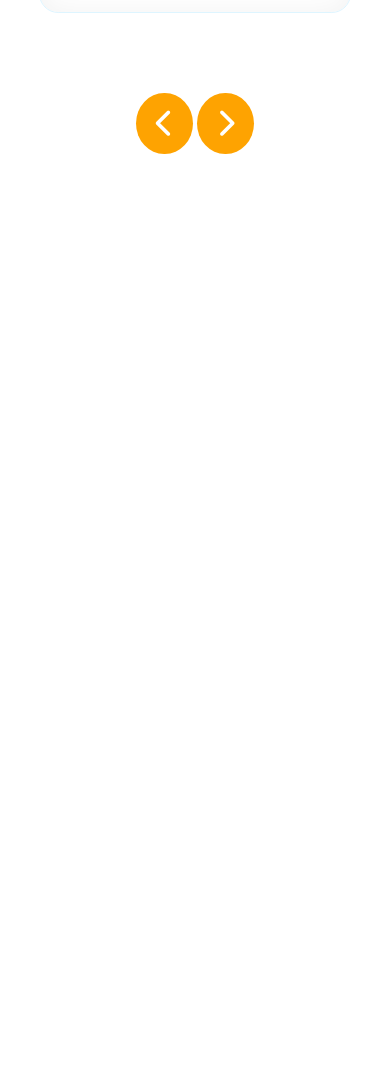
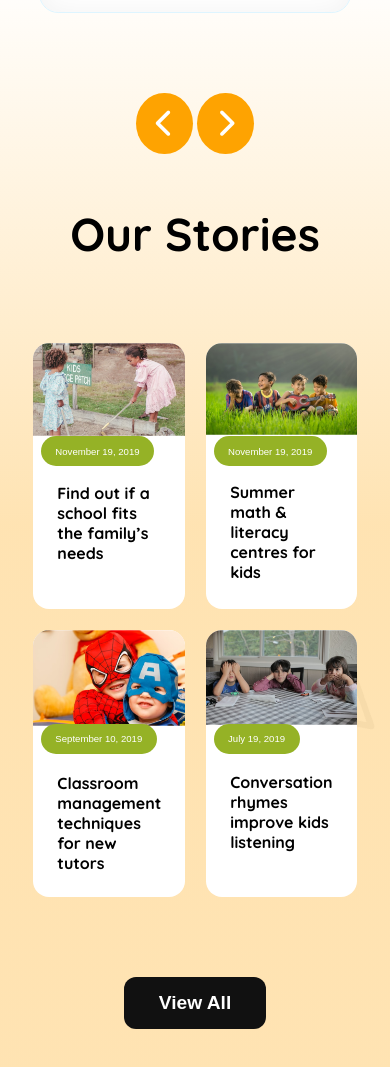
Before and after one commit to Riad45/JKM-B11-A2-KidSchool, a plain HTML site: page index.html in a window 390 px wide. Shown: the part 2772-3839 px from the top of the page. Before the commit the page ends 2977 px from the top, so only its background shows below. Drawn offline with Linux system fonts and the light colour scheme.

Commit message:
stories section added and made it responsive

```diff
--- a/index.html
+++ b/index.html
@@ -13,7 +13,7 @@
     <link rel="preconnect" href="https://fonts.gstatic.com" crossorigin>
     <link href="https://fonts.googleapis.com/css2?family=Quicksand:wght@300..700&display=swap" rel="stylesheet">
 
-    <link rel="stylesheet" href="https://cdnjs.cloudflare.com/ajax/libs/font-awesome/6.7.2/css/all.min.css"/>
+    <link rel="stylesheet" href="https://cdnjs.cloudflare.com/ajax/libs/font-awesome/6.7.2/css/all.min.css" />
 </head>
 
 <body>
@@ -94,6 +94,93 @@
             </div>
         </section>
 
+        <section class="stories-section">
+            <div class="section-title">Our Stories</div>
+            <div class="s-card-container">
+                <div class="s-card s1">
+                    <img src="./assets/story-1.png" alt="" class="s-card-img">
+                   <div class="s-card-content">
+
+                    <div class="s-card-btn-">
+
+                    </div>
+                    <button class="s-card-btn">November 19, 2019</button>
+                    <h3 class="s-card-title">A fun toddler coloring training on classroom</h3>
+                    <p class="s-card-description">Beautiful branding for changes by Never Now in Australia.
+                        changes is a platform for open discussion in an inclusive and
+                        collaborative environment, providing the...</p>
+                   </div>
+                </div>
+                <div class="s-card">
+                    <img src="./assets/story-2.png" alt="" class="s-card-img">
+                    <div class="s-card-content">
+                        <div class="s-card-btn-">
+                            <button class="s-card-btn">November 19, 2019</button>
+                        </div>
+
+
+                        <h3 class="s-card-title">Find out if a school fits the
+                            family’s needs </h3>
+                    </div>
+
+
+                </div>
+                <div class="s-card">
+                    <img src="./assets/story-3.png" alt="" class="s-card-img">
+
+                    <div class="s-card-content">
+                        <div class="s-card-btn-">
+                            <button class="s-card-btn">November 19, 2019</button>
+                        </div>
+
+
+                        <h3 class="s-card-title">
+                            Summer math & literacy
+                            centres for kids
+
+                        </h3>
+                    </div>
+
+
+
+                </div>
+                <div class="s-card">
+                    <img src="./assets/story-4.png" alt="" class="s-card-img">
+
+                    <div class="s-card-content">
+                        <div class="s-card-btn-">
+                            <button class="s-card-btn">September 10, 2019</button>
+                        </div>
+
+                        <h3 class="s-card-title">
+                            Classroom management
+                            techniques for new tutors
+                        </h3>
+                    </div>
+
+
+                </div>
+                <div class="s-card">
+                    <img src="./assets/story-5.png" alt="" class="s-card-img">
+
+                    <div class="s-card-content">
+                        <div class="s-card-btn-">
+                            <button class="s-card-btn">July 19, 2019</button>
+                        </div>
+
+
+                        <h3 class="s-card-title">
+                            Conversation rhymes
+                            improve kids listening
+                        </h3>
+                    </div>
+
+
+                </div>
+            </div>
+            <button class="btn-primary stories-btn">View All</button>
+        </section>
+
     </main>
 
     <footer>
--- a/style.css
+++ b/style.css
@@ -153,7 +153,8 @@ ul li:nth-child(4) a {
 
 main {
 
-    background: url(/assets/bg.png)
+
+    background-image: linear-gradient(0deg, rgba(254, 163, 1, 0.30) 20%, rgba(255, 255, 255, 0.30) 40%), url(./assets/bg.png);
 }
 
 /* Standard Curriculum section */
@@ -168,6 +169,7 @@ main {
     font-size: 46px;
     font-weight: 700;
     padding-bottom: 5rem;
+    text-align: center;
 }
 
 .c-card-container {
@@ -175,7 +177,7 @@ main {
     grid-template-columns: repeat(3, 1fr);
     grid-gap: 2rem;
 
-    padding-bottom: 5rem ;
+    padding-bottom: 5rem;
 }
 
 .c-card {
@@ -209,7 +211,7 @@ main {
 
 }
 
-.c-card-description{
+.c-card-description {
 
     color: #808080;
     font-size: 1rem;
@@ -217,14 +219,14 @@ font-weight: 500;
     padding-bottom: 2rem;
 }
 
-.c-card a{
+.c-card a {
     text-decoration: none;
     font-size: 1rem;
     font-weight: 700;
 }
 
 
-.lr-b{
+.lr-b {
     border-radius: 50%;
     background: var(--Orange, #FEA301);
     border: none;
@@ -232,9 +234,89 @@ border: none;
 
 }
 
-.fa-solid{
+.fa-solid {
     color: #FFF;
     font-size: 1.8rem;
+}
+
+
+/* stories section */
+
+.stories-section{
+    display: flex;
+    flex-direction: column;
+
+    justify-content: center;
+    align-items: center;
+    padding-bottom: 3.5rem;
+}
+
+.s-card-container {
+    display: grid;
+    grid-template-columns: repeat(4, 1fr);
+    grid-template-rows: repeat(2, 1fr);
+    grid-gap: 1.3rem;
+    padding-bottom: 5rem;
+
+
+}
+
+.s1 {
+    grid-row: span 2;
+    grid-column: span 2;
+}
+
+.s-card {
+    border-radius: 1rem;
+    background: #FFF;
+    /* box-shadow: 5px 5px 20px grey; */
+    position: relative;
+
+
+}
+
+.s-card-img {
+    width: 100%;
+    height: auto;
+    border-radius: 1rem 1rem 0rem 0rem;
+
+
+}
+.s-card-btn {
+
+    position: absolute;
+    top: 54%;
+    left: 5%;
+    z-index: 1;
+
+    border-radius: 1.7rem;
+    border: none;
+    background: #95B226;
+    padding: 1em 1.5em;
+    justify-content: center;
+    align-items: center;
+
+    color: #FFF;
+    font-size: .9rem;
+    font-weight: 500;
+
+}
+
+.s-card-content {
+    padding: 1.5rem;
+}
+
+.s-card-title {
+    color: #000;
+    font-size: 1em;
+    font-weight: 700;
+    padding-top: 1.2rem;
+
+}
+
+.s1 .s-card-btn{
+    background: #3CD8E8;
+
 }
 
 
@@ -242,7 +324,11 @@ border: none;
 
 
 
+
 /* Media query for mobile devices */
+
+
+
 
 @media screen and (max-width: 768px) {
 
@@ -259,7 +345,49 @@ border: none;
     /* Standard Curriculum section */
 
     .c-card-container {
-    grid-template-columns: repeat(1,1fr);
+        grid-template-columns: repeat(1, 1fr);
     }
 
+
+    /* stories section */
+
+    .s1 {
+        display: none;
     }
+
+    .s-card-container {
+        grid-template-columns: repeat(2, 1fr);
+        grid-template-rows: repeat(2, 1fr);
+    }
+
+    .s-card-btn {
+
+        position: absolute;
+        top: 35%;
+        left: 5%;
+        z-index: 1;
+
+        border-radius: 1.7rem;
+        border: none;
+        background: #95B226;
+        padding: 1em 1.5em;
+        justify-content: center;
+        align-items: center;
+
+        color: #FFF;
+        font-size: .6rem;
+        font-weight: 500;
+
+    }
+
+    .s-card-title {
+        color: #000;
+        font-size: 1em;
+        font-weight: 700;
+
+
+    }
+
+
+
+}
```
Lines whose indentation alone changed are shown as unchanged.
